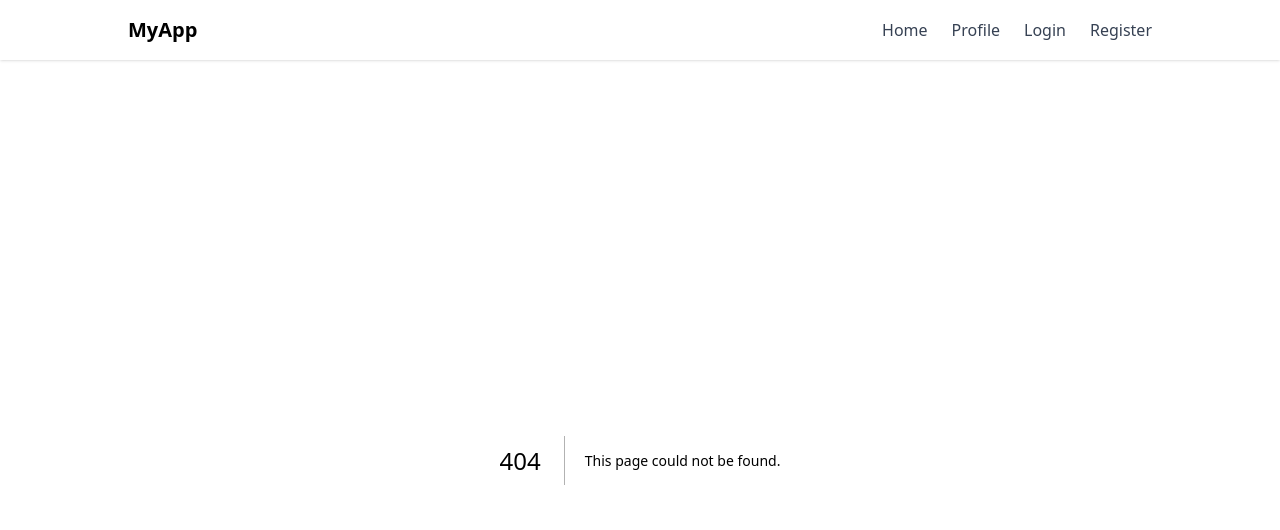
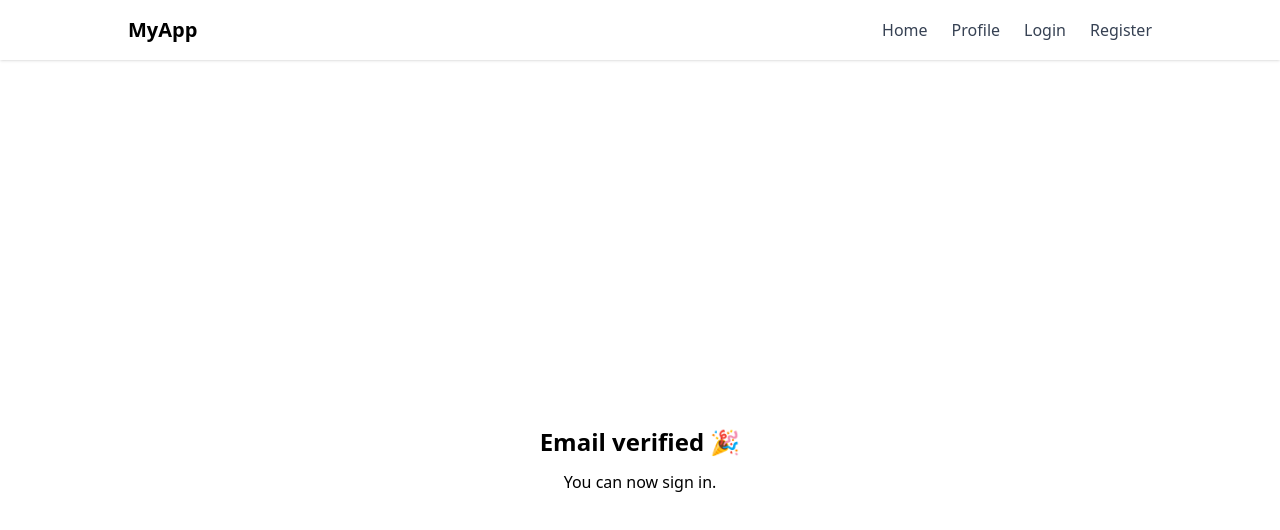
Before and after one commit to EasinTanvir/nextjs-better-auth, a Next.js app: page /verify-email in a window 1280 px wide. Before the commit this address had no page. Shown: the top 530 px of the page. Built offline with nearby package versions, Linux system fonts and the light colour scheme.

Commit message:
refactor

```diff
--- /dev/null
+++ b/src/app/verify-email/page.js
@@ -0,0 +1,10 @@
+export default function VerifyPage() {
+  return (
+    <div className="min-h-screen flex items-center justify-center">
+      <div className="text-center space-y-3">
+        <h1 className="text-2xl font-semibold">Email verified 🎉</h1>
+        <p>You can now sign in.</p>
+      </div>
+    </div>
+  );
+}
--- a/src/components/RegisterForm.jsx
+++ b/src/components/RegisterForm.jsx
@@ -1,6 +1,7 @@
 "use client";
 import { authClient } from "@/utils/auth-client";
 import { useForm } from "react-hook-form";
+import toast from "react-hot-toast";
 
 export default function RegisterForm() {
   const {
@@ -16,16 +17,17 @@ export default function RegisterForm() {
         email,
         password,
         name,
-        callbackURL: "/verify",
+        callbackURL: "/verify-email",
       },
       {
         onRequest: (ctx) => {
           console.log("onRequest", ctx);
         },
         onSuccess: (ctx) => {
-          console.log("onSuccess", ctx);
+          toast.success("Registration Successful");
         },
         onError: (ctx) => {
+          toast.error(ctx.error.message || "Registration failed");
           console.log("error", ctx);
         },
       }
--- a/src/utils/auth.js
+++ b/src/utils/auth.js
@@ -12,10 +12,18 @@ export const auth = betterAuth({
   emailAndPassword: {
     minPasswordLength: 6,
     enabled: true,
-    autoSignIn: true,
+    autoSignIn: false,
     // need to verify email before signin
     requireEmailVerification: true,
   },
+
+  emailVerification: {
+    sendOnSignUp: true,
+    sendVerificationEmail: async ({ user, url, token }, request) => {
+      console.log("url", url);
+    },
+  },
+
   session: {
     expiresIn: 60 * 60 * 24 * 7, // 7 days
     updateAge: 60 * 60 * 24, // 1 day (every 1 day the session expiration is updated)
@@ -46,12 +54,6 @@ export const auth = betterAuth({
       };
     }),
   ],
-  emailVerification: {
-    sendOnSignUp: true,
-    sendVerificationEmail: async ({ user, url, token }, request) => {
-      console.log("url", url);
-    },
-  },
 
   hooks: {
     before: createAuthMiddleware(async (ctx) => {
```
